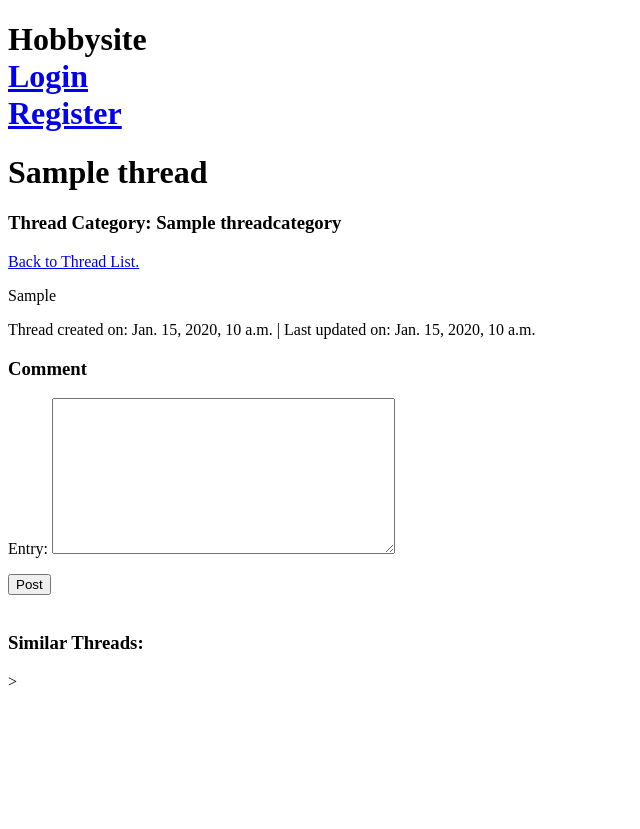
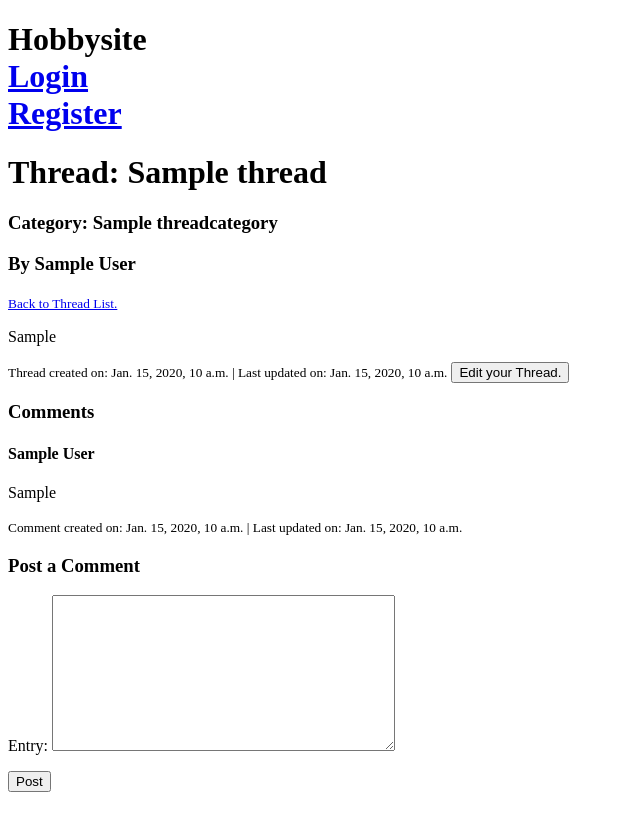
Before and after one commit to thanielLee/hobbysite-G-24, a Django app: page /forum/thread/1 in a window 1280 px wide. Shown: the top 829 px of the page, without its empty margins (0-640 px from the left). Before the commit the page ends 686 px from the top, so only its background shows below. Run offline with Django 5.2, Linux system fonts and the light colour scheme; a user stored in the database is signed in; tables that the repository leaves empty hold one stand-in row (values such as "Sample post").

Commit message:
forum: htmls done

```diff
--- a/templates/forum_thread_createview.html
+++ b/templates/forum_thread_createview.html
@@ -9,6 +9,7 @@
         {{ form.as_div }}
         <button type="submit">Post</button>
     </form>
+    <br><a href="{% url 'forum:thread-list' %}"><button>🠜 Return to Thread List</button></a>
 {% endblock %}
 
 {% block scripts %}{% endblock %}
--- a/templates/forum_thread_detailview.html
+++ b/templates/forum_thread_detailview.html
@@ -1,29 +1,36 @@
 {% extends 'base.html' %}
+{% load static %}
 
 {% block title %} {{ name }} {% endblock %}
 
 {% block content %}
-    <h1>{{ thread.title }}</h1>
-    <h3>Thread Category: {{ thread.category }}</h3>
+    <h1>Thread: {{ thread.title }}</h1>
+    <h3>Category: {{ thread.category }}</h3>
+    <h3>By {{ thread.author }}</h3>
 
-    <a href="{% url 'forum:thread-list' %}">Back to Thread List.</a>
-    <br>
-    <p>{{ thread.entry }}</p>
+    <small><a href="{% url 'forum:thread-list' %}">Back to Thread List.</a></small>
 
-    <p>Thread created on: {{ thread.created_on }} |   Last updated on: {{ thread.updated_on }}  </p>
+    <br><p>{{ thread.entry }}</p>
 
-    {% if user.pk == thread_owner %}<!--check if this works; checking for logged user-->
-        <a href="{% url 'forum:thread-edit' %}">Edit your thread.</a>
+    <small>Thread created on: {{ thread.created_on }} | Last updated on: {{ thread.updated_on }}</small>
+
+    {% if user == thread.author %}
+        <a href="{% url 'forum:thread-edit' pk=view.kwargs.pk %}"><button>Edit your Thread.</button></a>
     {% endif %}
 
     <!--comments-->
-    {% for comment in thread_comments %}
-            <div><p>{{ comment }}</p></div>
+    <h3>Comments</h3>
+    {% for comment in thread.parent_thread.all %}
+        <h4>{{ comment.author }}</h4>
+        <div><p>{{ comment.entry }}</p></div>
+        <p><small>Comment created on: {{ comment.created_on }} | Last updated on: {{ comment.updated_on }}</small></p>
+    {% empty %}
+        <div>No comments yet.</div>
     {% endfor %}
 
     <!--comment form-->
     {% if request.user.is_authenticated %}
-    <h3>Comment</h3>
+    <h3>Post a Comment</h3>
         <form method="post">
             {% csrf_token %}
             {{ form.as_p }}
@@ -33,13 +40,15 @@
 
     <br>
     <div>
-        <h3>Similar Threads:</h3>
+        <h3>Similar Threads in {{ thread.category }}:</h3>
         <ul>
-        {% for thread in category.categories.all %}
-            {% if thread.category == user.pk.thread.category %}<!--no way in hell this is right. super?-->
-                <li><a href="{{ thread.get_absolute_url }}">{{ thread.title }}</a></li>
-            {% endif %}
-        {% endfor %}
+            {% for thread in from_category %}
+                {% if thread.pk != object.pk %}
+                    <li><a href="{{ thread.get_absolute_url }}">{{ thread.title }}</a></li>
+                {% endif %}
+            {% endfor %}
         </ul>
-    </div>>
+    </div>
 {% endblock %}
+
+{% block scripts %}{% endblock %}
```
Also changed, not shown: templates/forum_thread_editview.html (+14 -0 lines), templates/forum_thread_listview.html (+19 -24 lines).
